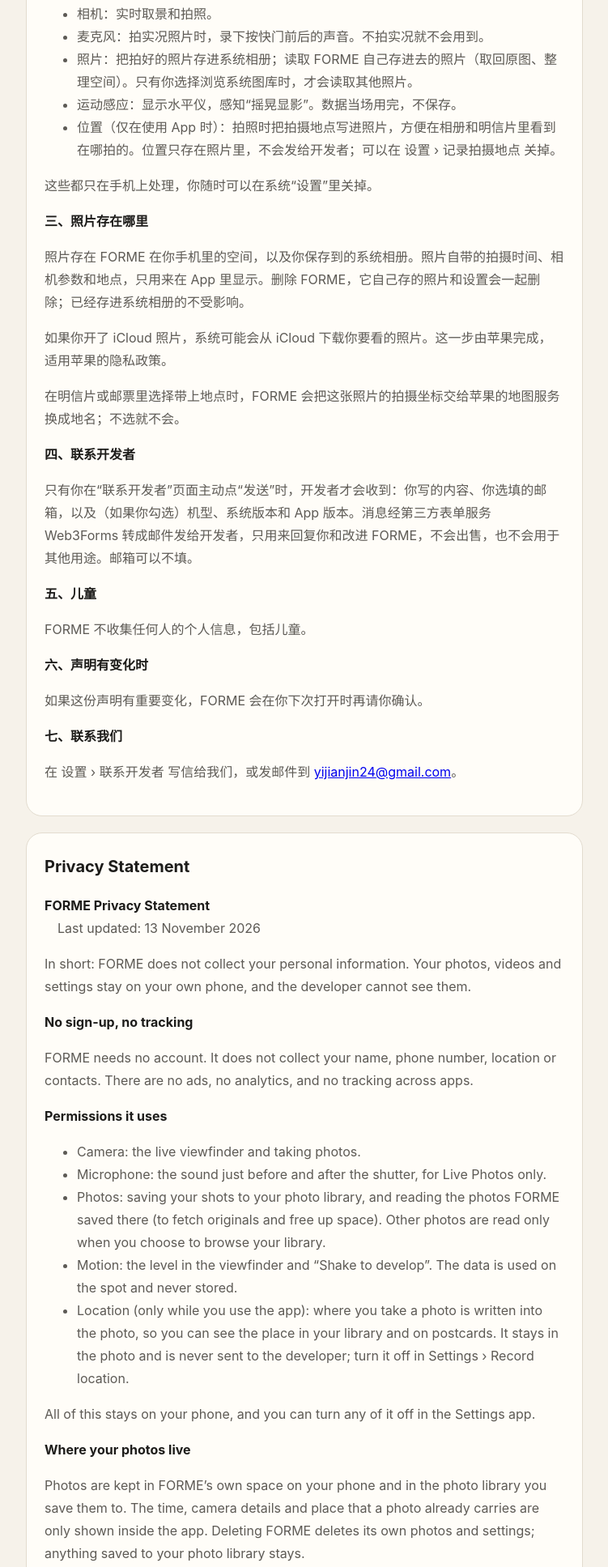
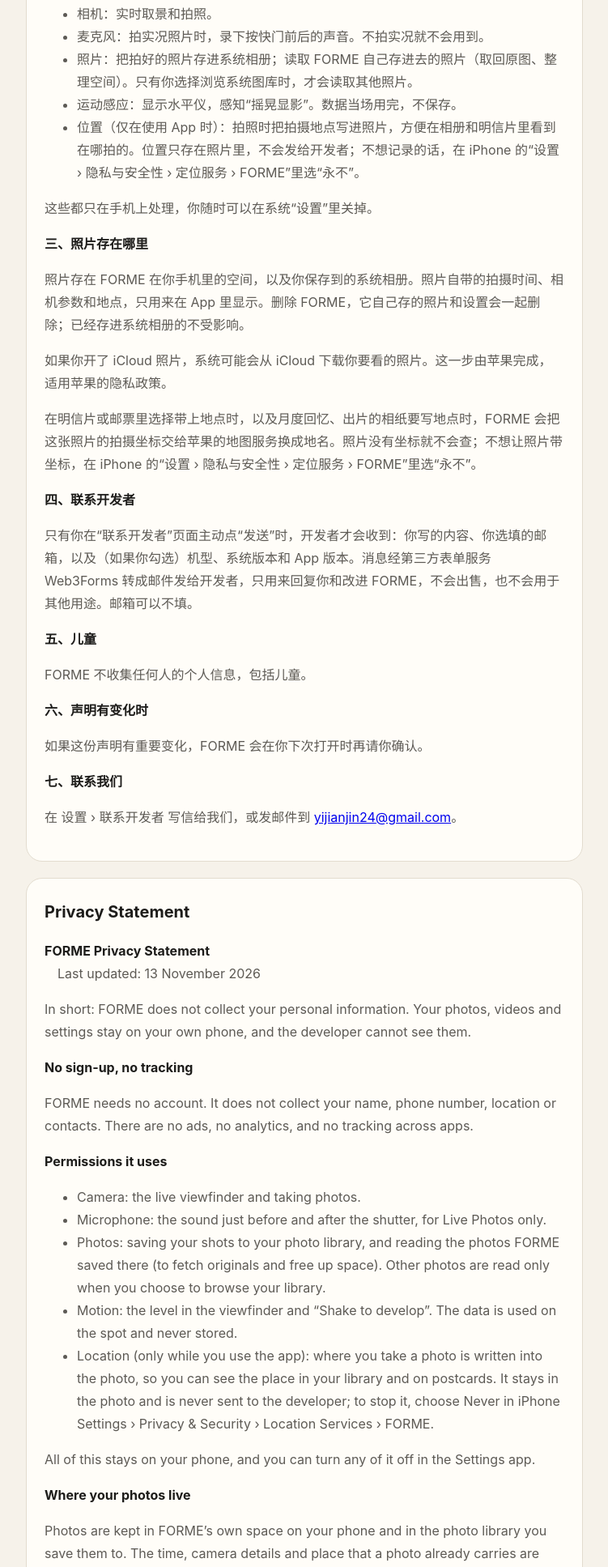
Before and after one commit to alaric0410/forme, a plain HTML site: page privacy.html in a window 1280 px wide. Shown: the part 570-2505 px from the top of the page at 81% size, without its empty margins (264-1015 px from the left). Drawn offline with Linux system fonts and the light colour scheme.

Commit message:
Privacy: place names for Monthly Memories and print pages; location switch is in iPhone Settings (FORME 1.4)

```diff
--- a/privacy.html
+++ b/privacy.html
@@ -19,13 +19,13 @@ h2{margin:0 0 8px;font-size:20px}strong{color:var(--ink)}p,li{color:var(--soft)}
 <li>麦克风：拍实况照片时，录下按快门前后的声音。不拍实况就不会用到。</li>
 <li>照片：把拍好的照片存进系统相册；读取 FORME 自己存进去的照片（取回原图、整理空间）。只有你选择浏览系统图库时，才会读取其他照片。</li>
 <li>运动感应：显示水平仪，感知“摇晃显影”。数据当场用完，不保存。</li>
-<li>位置（仅在使用 App 时）：拍照时把拍摄地点写进照片，方便在相册和明信片里看到在哪拍的。位置只存在照片里，不会发给开发者；可以在 设置 › 记录拍摄地点 关掉。</li>
+<li>位置（仅在使用 App 时）：拍照时把拍摄地点写进照片，方便在相册和明信片里看到在哪拍的。位置只存在照片里，不会发给开发者；不想记录的话，在 iPhone 的“设置 › 隐私与安全性 › 定位服务 › FORME”里选“永不”。</li>
 </ul>
 <p>这些都只在手机上处理，你随时可以在系统“设置”里关掉。</p>
 <p><strong>三、照片存在哪里</strong></p>
 <p>照片存在 FORME 在你手机里的空间，以及你保存到的系统相册。照片自带的拍摄时间、相机参数和地点，只用来在 App 里显示。删除 FORME，它自己存的照片和设置会一起删除；已经存进系统相册的不受影响。</p>
 <p>如果你开了 iCloud 照片，系统可能会从 iCloud 下载你要看的照片。这一步由苹果完成，适用苹果的隐私政策。</p>
-<p>在明信片或邮票里选择带上地点时，FORME 会把这张照片的拍摄坐标交给苹果的地图服务换成地名；不选就不会。</p>
+<p>在明信片或邮票里选择带上地点时，以及月度回忆、出片的相纸要写地点时，FORME 会把这张照片的拍摄坐标交给苹果的地图服务换成地名。照片没有坐标就不会查；不想让照片带坐标，在 iPhone 的“设置 › 隐私与安全性 › 定位服务 › FORME”里选“永不”。</p>
 <p><strong>四、联系开发者</strong></p>
 <p>只有你在“联系开发者”页面主动点“发送”时，开发者才会收到：你写的内容、你选填的邮箱，以及（如果你勾选）机型、系统版本和 App 版本。消息经第三方表单服务 Web3Forms 转成邮件发给开发者，只用来回复你和改进 FORME，不会出售，也不会用于其他用途。邮箱可以不填。</p>
 <p><strong>五、儿童</strong></p>
@@ -44,13 +44,13 @@ h2{margin:0 0 8px;font-size:20px}strong{color:var(--ink)}p,li{color:var(--soft)}
 <li>Microphone: the sound just before and after the shutter, for Live Photos only.</li>
 <li>Photos: saving your shots to your photo library, and reading the photos FORME saved there (to fetch originals and free up space). Other photos are read only when you choose to browse your library.</li>
 <li>Motion: the level in the viewfinder and “Shake to develop”. The data is used on the spot and never stored.</li>
-<li>Location (only while you use the app): where you take a photo is written into the photo, so you can see the place in your library and on postcards. It stays in the photo and is never sent to the developer; turn it off in Settings › Record location.</li>
+<li>Location (only while you use the app): where you take a photo is written into the photo, so you can see the place in your library and on postcards. It stays in the photo and is never sent to the developer; to stop it, choose Never in iPhone Settings › Privacy & Security › Location Services › FORME.</li>
 </ul>
 <p>All of this stays on your phone, and you can turn any of it off in the Settings app.</p>
 <p><strong>Where your photos live</strong></p>
 <p>Photos are kept in FORME’s own space on your phone and in the photo library you save them to. The time, camera details and place that a photo already carries are only shown inside the app. Deleting FORME deletes its own photos and settings; anything saved to your photo library stays.</p>
 <p>If iCloud Photos is on, the system may download a photo from iCloud when you open it. Apple does that, under Apple’s privacy policy.</p>
-<p>If you choose to add the place to a postcard or stamp, FORME asks Apple’s map service to turn the photo’s coordinates into a place name. Nothing is sent if you don’t.</p>
+<p>When you choose to add the place to a postcard or stamp, and when Monthly Memories or a print’s album page shows where a photo was taken, FORME asks Apple’s map service to turn the photo’s coordinates into a place name. A photo without coordinates is never looked up; to keep coordinates out of your photos, choose Never in iPhone Settings › Privacy & Security › Location Services › FORME.</p>
 <p><strong>Contacting the developer</strong></p>
 <p>Only when you tap “Send” on the Contact page does the developer receive anything: what you wrote, the email address you chose to give, and (if you leave it ticked) your phone model, system version and app version. A third-party form service, Web3Forms, turns the message into an email to the developer. It is used only to reply to you and to improve FORME, and is never sold or used for anything else. The email address is optional.</p>
 <p><strong>Children</strong></p>
```
